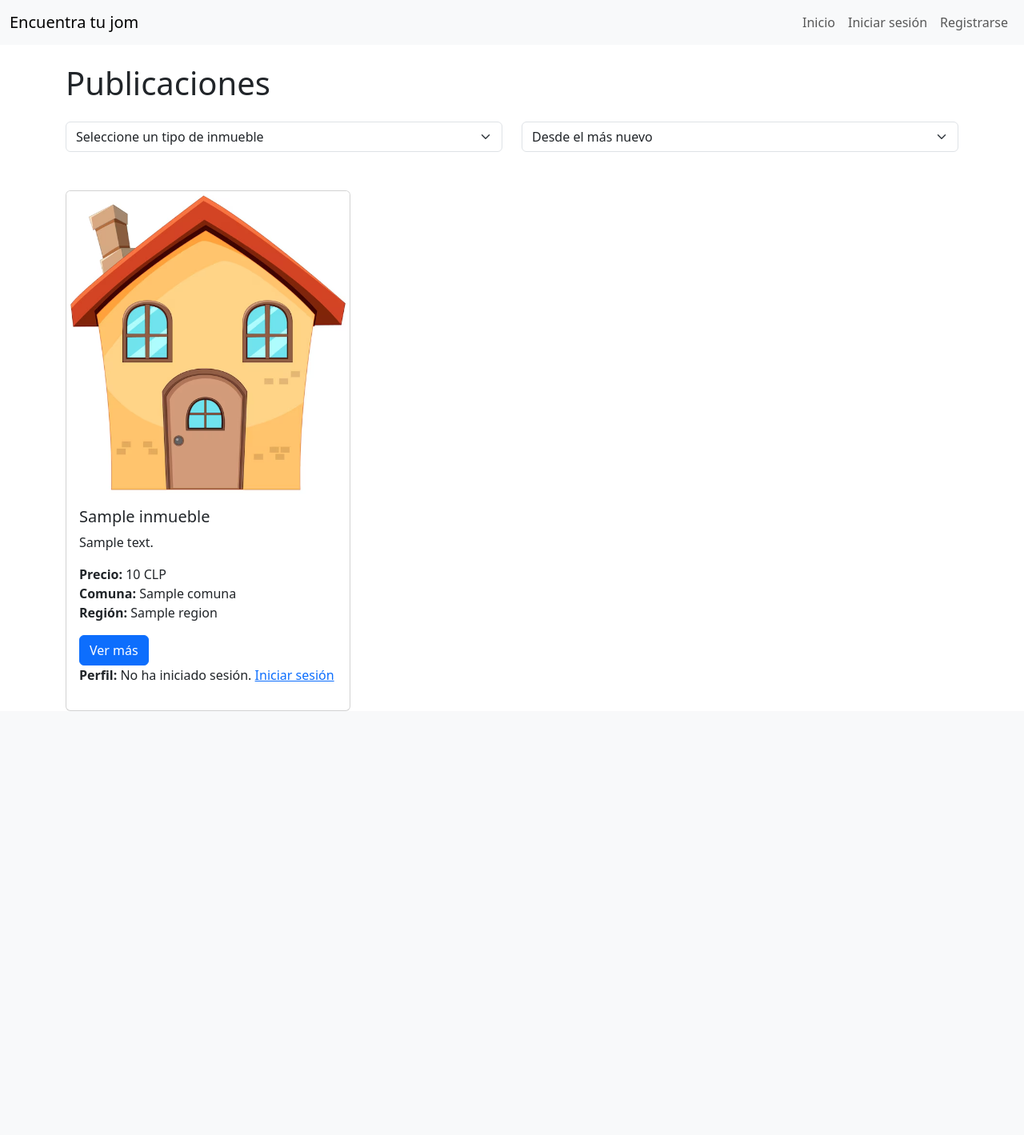
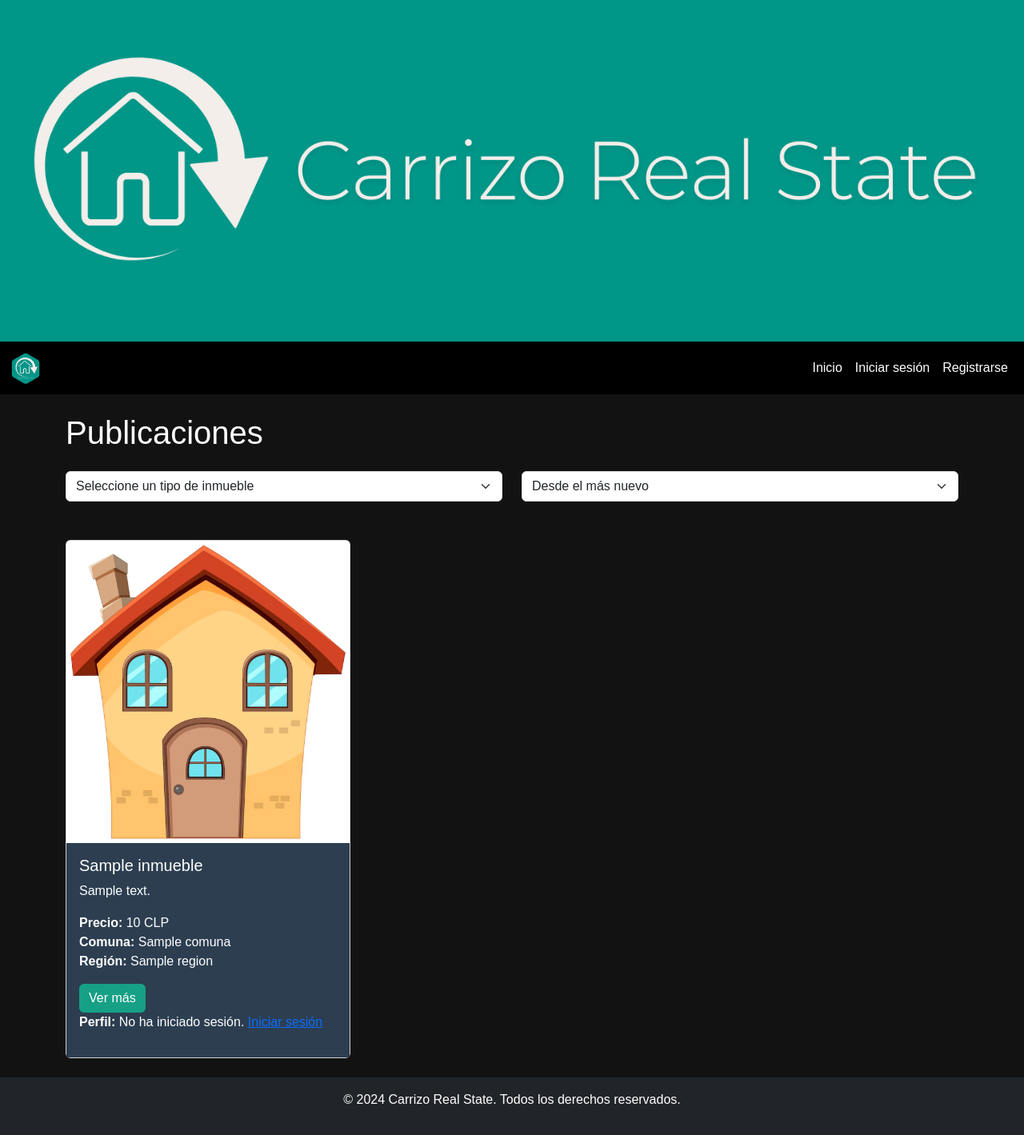
Before and after one commit to josh-carrizo/gestion_arriendos_live, a Django app: template templates/home.html in a window 1280 px wide. Shown: the whole page at 80% size. Before the commit the page ends 889 px from the top, so only its background shows below. Run offline with Django 3.2, Linux system fonts and the light colour scheme; the template is opened without the code that fills it: most values are stand-ins (such as "Sample title", 1, 10 or a date in 2020).

Commit message:
Un poco de diseño

```diff
--- /dev/null
+++ b/gestion_inmuebles/static/css/style.css
@@ -0,0 +1,70 @@
+body {
+    background-color: #121212;
+    color: white;
+    font-family: Arial, sans-serif;
+}
+
+header {
+    background: #121212;
+    color: white;
+    padding: 30px 0;
+    text-align: center;
+    position: relative;
+}
+
+header h1 {
+    font-size: 2.5rem;
+    font-weight: bold;
+}
+
+.card {
+    transition: transform 0.3s ease, box-shadow 0.3s ease;
+}
+
+.card:hover {
+    transform: scale(1.05);
+    box-shadow: 0 4px 20px rgba(0, 0, 0, 0.3);
+}
+.card-body {
+    background-color: #2c3e50;
+    color: white;
+}
+
+.card-header {
+    background-color: #34495e;
+}
+
+.btn {
+    background-color: #16a085;
+    color: white;
+    border: none;
+}
+
+.btn:hover {
+    background-color: #1abc9c;
+}
+
+nav {
+    background-color: #121212!;
+
+}
+.logo {
+    height: 40px;
+    width: 40px;
+}
+
+nav {
+    background-color: #000000 !important;
+}
+
+.navbar-nav .nav-link {
+    color: white !important;
+}
+
+.navbar-brand {
+    color: white !important;
+}
+
+.navbar-toggler {
+    border-color: white;
+}
--- a/proyecto_inmuebles/settings.py
+++ b/proyecto_inmuebles/settings.py
@@ -26,7 +26,8 @@ SECRET_KEY = 'django-insecure-jc(7@l86)3z9m!lkgnwrcg2nbg(5bif4rxt_rx_ejwn=4k2gpb
 # SECURITY WARNING: don't run with debug turned on in production!
 DEBUG = True
 
-ALLOWED_HOSTS = ['gestion-arriendos-live.onrender.com']
+
+ALLOWED_HOSTS = ['127.0.0.1', 'localhost','127.0.0.1:8000','gestion-arriendos-live.onrender.com']
 
 
 # Application definition
@@ -121,7 +122,7 @@ USE_TZ = True
 # https://docs.djangoproject.com/en/5.1/howto/static-files/
 
 STATIC_URL = 'static/'
-
+STATICFILES_DIRS = [BASE_DIR / "./gestion_inmuebles/static"]
 # Default primary key field type
 # https://docs.djangoproject.com/en/5.1/ref/settings/#default-auto-field
 
--- a/templates/base.html
+++ b/templates/base.html
@@ -4,13 +4,19 @@
     <meta charset="UTF-8">
     <meta name="viewport" content="width=device-width, initial-scale=1.0">
     <link rel="stylesheet" href="https://cdn.jsdelivr.net/npm/bootstrap@5.3.0-alpha1/dist/css/bootstrap.min.css">
-    <title>{% block title %}Mi App{% endblock %}</title>
+    {% load static %}
+    <link rel="stylesheet" href="{% static 'css/style.css' %}?v={{ STATIC_VERSION }}">
+
+    <title>{% block title %}Carrizo Real State{% endblock %}</title>
 </head>
 <body>
+    {% include 'header.html' %}
     {% include 'navbar.html' %}
     <div class="container mt-4">
         {% block content %}
         {% endblock %}
     </div>
+    {% include 'footer.html' %}
+
 </body>
 </html>
--- /dev/null
+++ b/templates/footer.html
@@ -0,0 +1,3 @@
+<footer class="bg-dark text-white text-center py-3 mt-4">
+    <p>&copy; 2024 Carrizo Real State. Todos los derechos reservados.</p>
+</footer>
--- /dev/null
+++ b/templates/header.html
@@ -0,0 +1,2 @@
+{% load static %}
+<img src="{% static 'img/header.png' %}" alt="Header Image" class="img-fluid w-100 h-50">
--- a/templates/home.html
+++ b/templates/home.html
@@ -32,7 +32,8 @@
 
     <div class="col">
         <div class="card h-100">
-            <img src="/static/img/default.jpg" class="card-img-top" alt="{{ inmueble.nombre }}">
+            {% load static %}
+            <img src="{% static 'img/default.jpg' %}" class="card-img-top" alt="{{ inmueble.nombre }}">
             <div class="card-body">
                 <h5 class="card-title">{{ inmueble.nombre }}</h5>
                 <p class="card-text">{{ inmueble.descripcion|truncatechars:100 }}</p>
--- a/templates/navbar.html
+++ b/templates/navbar.html
@@ -1,6 +1,10 @@
-<nav class="navbar navbar-expand-lg navbar-light bg-light">
+<nav class="navbar navbar-expand-lg ">
   <div class="container-fluid">
-      <a class="navbar-brand" href="{% url 'home' %}">Encuentra tu jom</a>
+        <a class="navbar-brand" href="{% url 'home' %}">
+            {% load static %}
+            <img src="{% static 'img/logo.png' %}" alt="logo " class="logo">
+
+        </a>
       <button class="navbar-toggler" type="button" data-bs-toggle="collapse" data-bs-target="#navbarNav">
           <span class="navbar-toggler-icon"></span>
       </button>
@@ -13,9 +17,12 @@
               <li class="nav-item">
                   <a class="nav-link" href="{% url 'editar_perfil' %}">Editar perfil</a>
               </li>
+              {% if user.is_authenticated and user.perfil.tipo_usuario == 'Arrendador' %}
               <li class="nav-item">
-                  <a class="nav-link" href="{% url 'crear_inmueble' %}">Crear inmueble</a>
+                  <a class="nav-link" href="{% url 'crear_inmueble' %}">Crear Inmueble</a>
               </li>
+              {% endif %}
+
               <li class="nav-item">
                   <form method="post" action="{% url 'logout' %}" style="display:inline;">
                       {% csrf_token %}
```
Also changed, not shown: db.sqlite3, gestion_inmuebles/static/img/depositphotos_6988905-stock-illustration-cartoon-house.jpg (deleted), gestion_inmuebles/static/img/header.png (added), gestion_inmuebles/static/img/ilustracion-encantadora-casa-dibujos-animados_1308-176076.jpg (deleted), gestion_inmuebles/static/img/logo.png (added), media/static/depositphotos_6988905-stock-illustration-cartoon-house.jpg (deleted).
